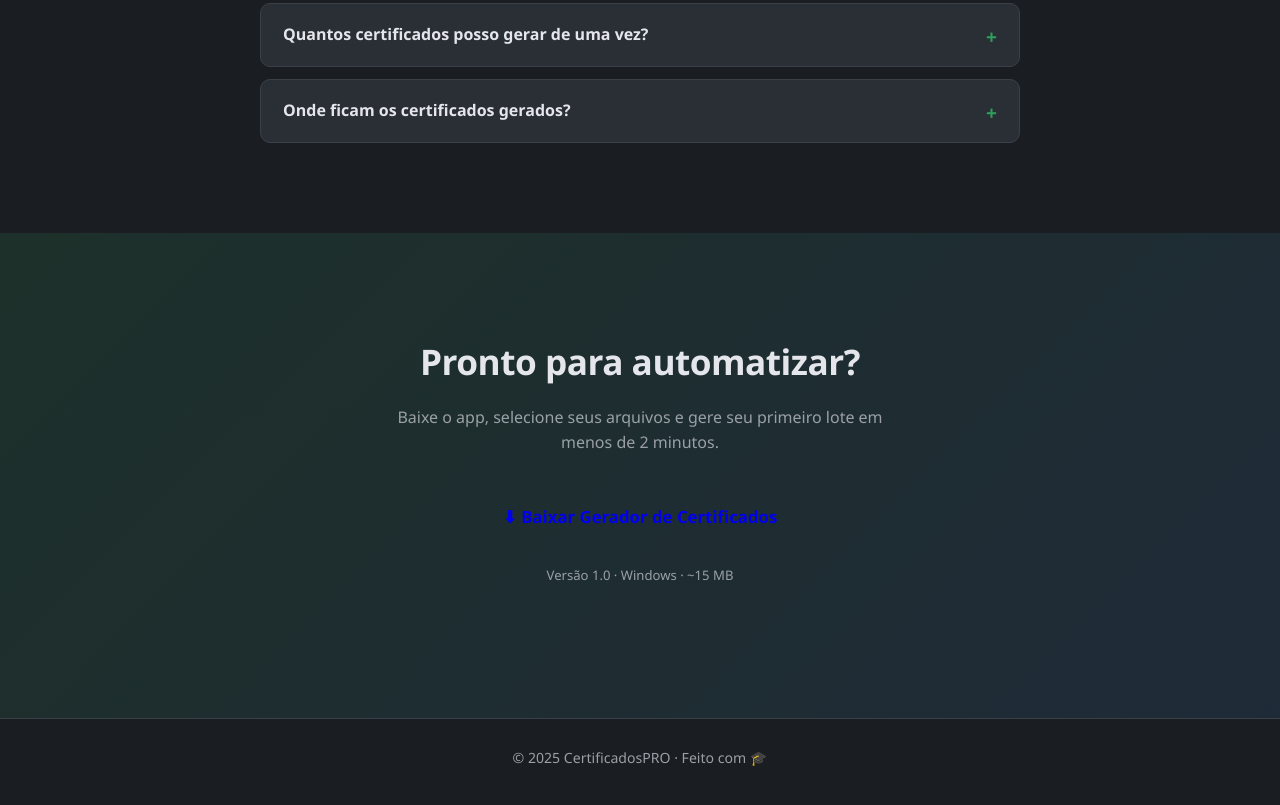
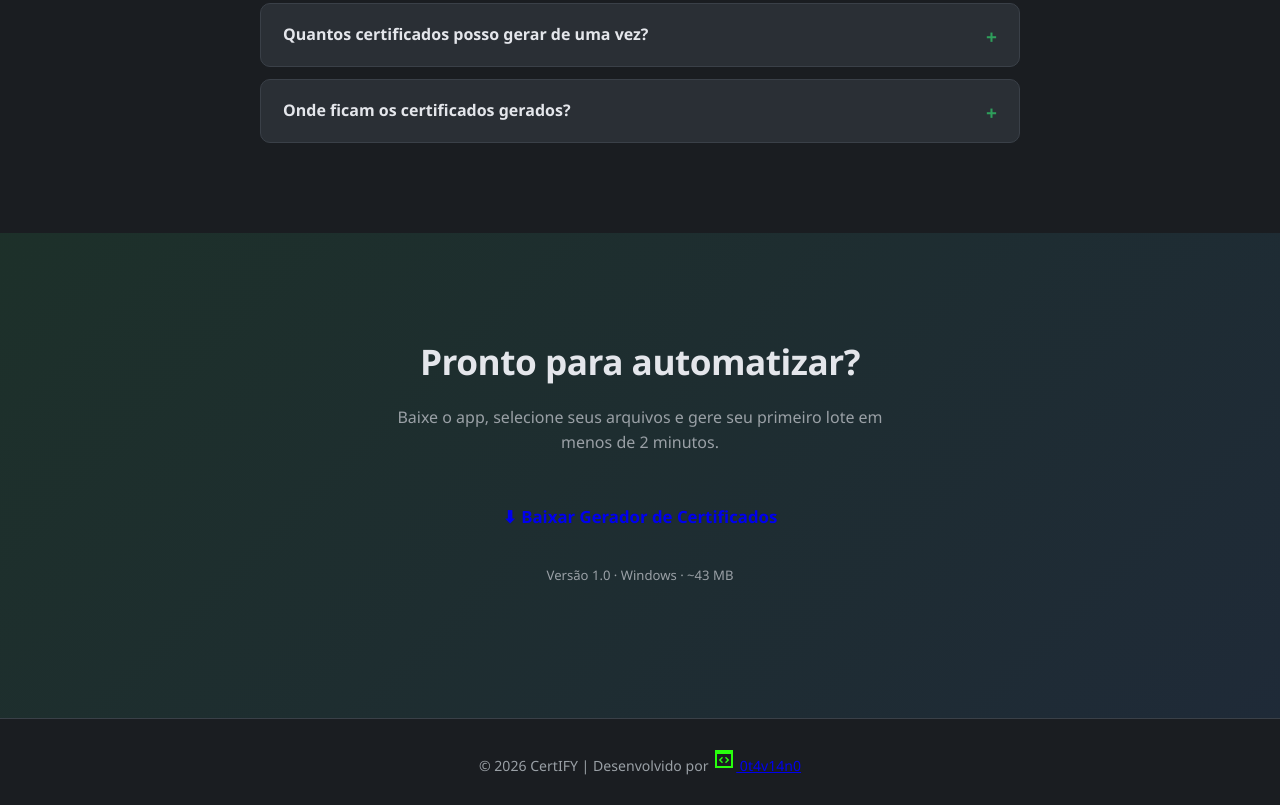
Before and after one commit to 0t4v14n0/CertificadoApp, a plain HTML site: page index.html in a window 1280 px wide. Shown: the part 4667-5472 px from the top of the page. Drawn offline with Linux system fonts and the light colour scheme.

Commit message:
nova att

```diff
--- a/index.html
+++ b/index.html
@@ -192,13 +192,19 @@
             <a href="assets/GeradorCertificados.exe" class="btn btn-large" download="GeradorCertificados.exe">
                 ⬇ Baixar Gerador de Certificados
             </a>
-            <p class="cta-small">Versão 1.0 · Windows · ~15 MB</p>
+            <p class="cta-small">Versão 1.0 · Windows · ~43 MB</p>
         </div>
     </section>
 
     <footer class="footer">
         <div class="container">
-            <p>© 2025 CertificadosPRO · Feito com 🎓</p>
+            <p>
+                © 2026 CertIFY | Desenvolvido por
+                <a href="https://otaviano.dev.br" target="_blank" rel="noopener noreferrer" class="link-dev">
+                    <img src="assets/icoja.ico" alt="Logo Otaviano" class="icone-dev">
+                    0t4v14n0
+                </a>
+            </p>
         </div>
     </footer>
 
```
Also changed, not shown: assets/icoja.ico (added), assets/icoja.png (added), style.css (line endings or trailing spaces), 2 other files.
